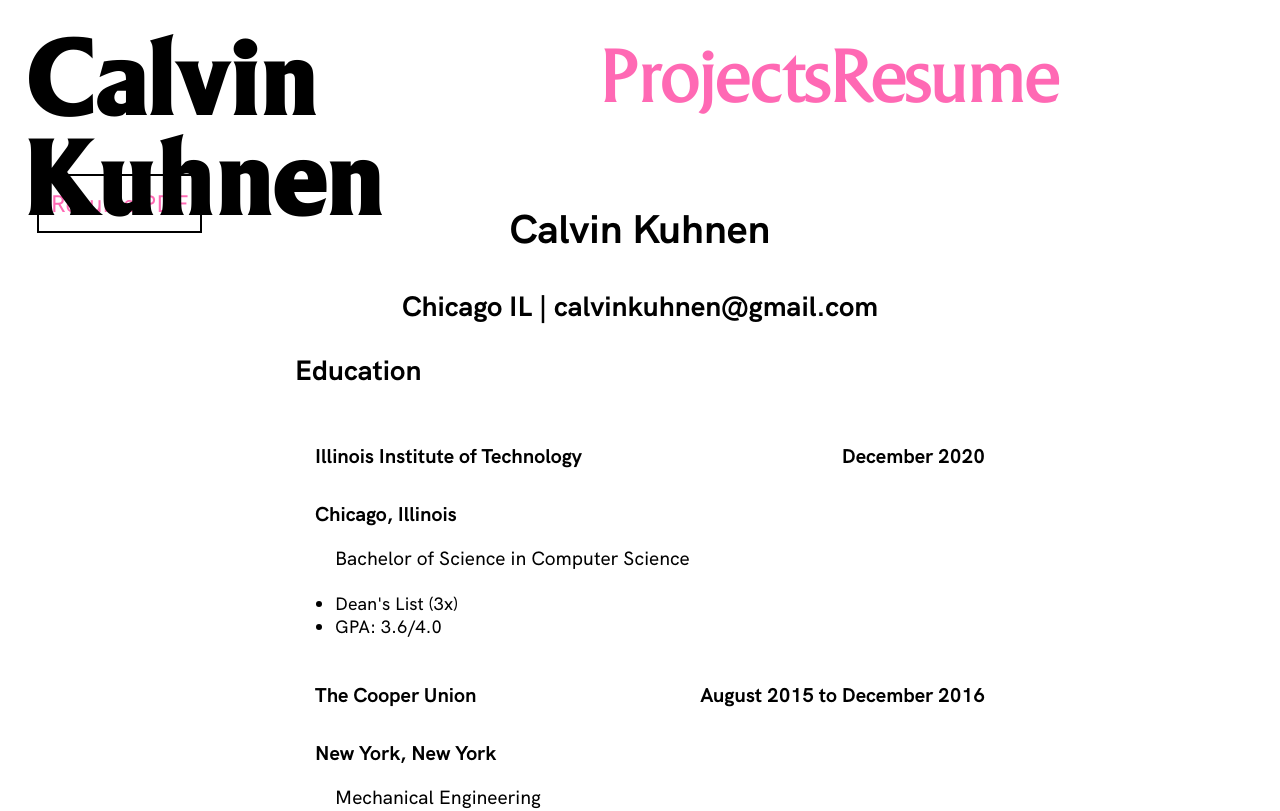
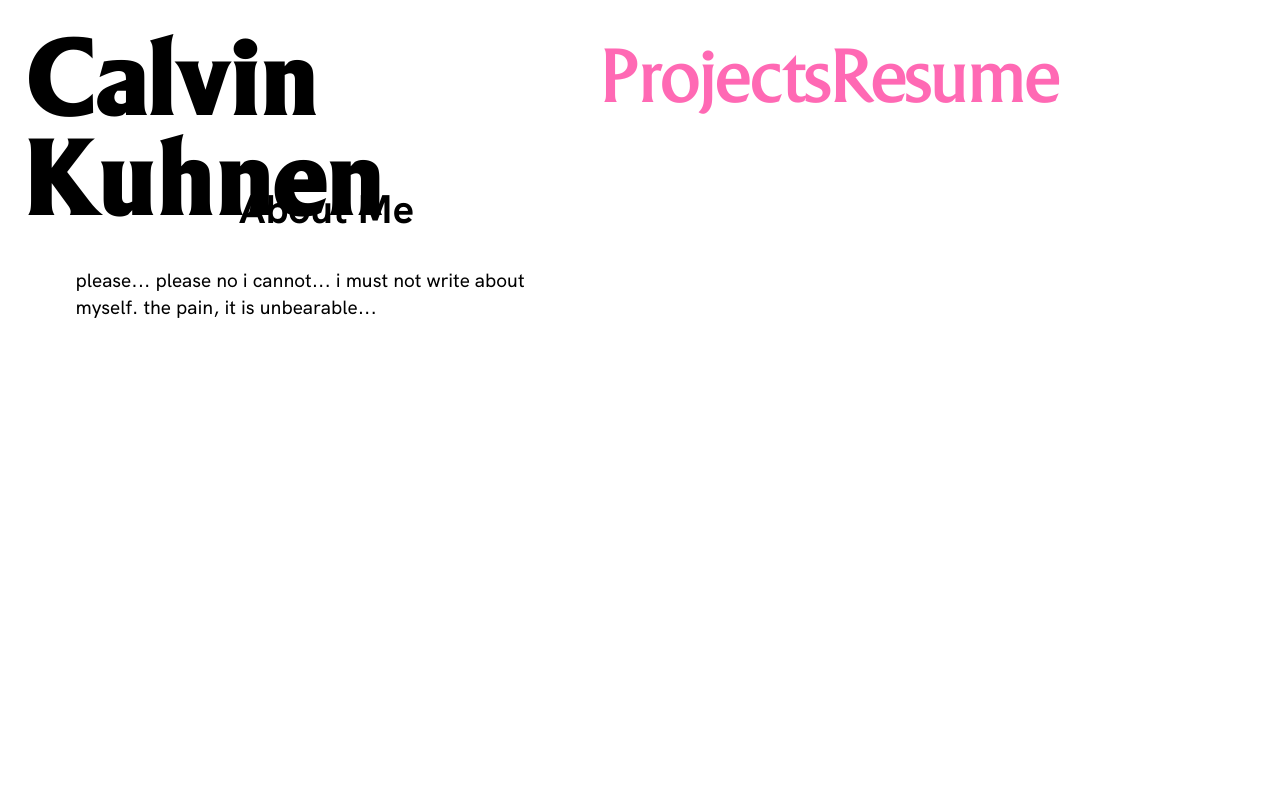
Before and after one commit to cal-kuhnen/personal-website, a React (Create React App) app: page / in a window 1280 px wide. Shown: the top 811 px of the page. Built offline with nearby package versions, Linux system fonts and the light colour scheme.

Commit message:
added homepage and router

```diff
--- a/package.json
+++ b/package.json
@@ -8,6 +8,7 @@
     "@testing-library/user-event": "^7.2.1",
     "react": "^16.13.1",
     "react-dom": "^16.13.1",
+    "react-router-dom": "^5.2.0",
     "react-scripts": "3.4.3"
   },
   "scripts": {
--- a/src/App.js
+++ b/src/App.js
@@ -2,14 +2,30 @@ import React from 'react';
 import logo from './logo.svg';
 import './style_home.css';
 import Nav from './Components/Nav'
+import Home from './Components/Home'
 import Resume from './Components/Resume'
+import {
+  BrowserRouter as Router,
+  Switch,
+  Route,
+  Link
+} from "react-router-dom";
 
 function App() {
   return (
-    <div>
-      <Nav />
-      <Resume />
-    </div>
+    <Router>
+      <div>
+        <Nav />
+      </div>
+      <Switch>
+        <Route path='/resume'>
+          <Resume />
+        </Route>
+        <Route path='/'>
+          <Home />
+        </Route>
+      </Switch>
+    </Router>
   );
 }
 
--- /dev/null
+++ b/src/Components/Home.js
@@ -0,0 +1,14 @@
+import React from 'react';
+
+const Home = () => {
+  return (
+    	<div className="content">
+    		<section id="home">
+    			<h2 className="center">About Me</h2>
+    			<p>please... please no i cannot... i must not write about myself. the pain, it is unbearable...</p>
+    		</section>
+    	</div>
+  )
+}
+
+export default Home
--- a/src/Components/Nav.js
+++ b/src/Components/Nav.js
@@ -1,14 +1,20 @@
 import React from 'react';
+import {
+  BrowserRouter as Router,
+  Switch,
+  Route,
+  Link
+} from "react-router-dom";
 
 const Nav = () => {
   return (
       <nav>
         <div id="title">
-        Calvin Kuhnen
+          <Link to='/' className='homeLink'>Calvin Kuhnen</Link>
         </div>
         <div id="navbar">
           <a href="./projects">Projects</a>
-        <a href="./resume">Resume</a>
+          <Link to="./Resume">Resume</Link>
         </div>
       </nav>
   )
```
Also changed, not shown: 1 other file (tests, documents, lock files or other folders). Lines whose indentation alone changed are shown as unchanged.
